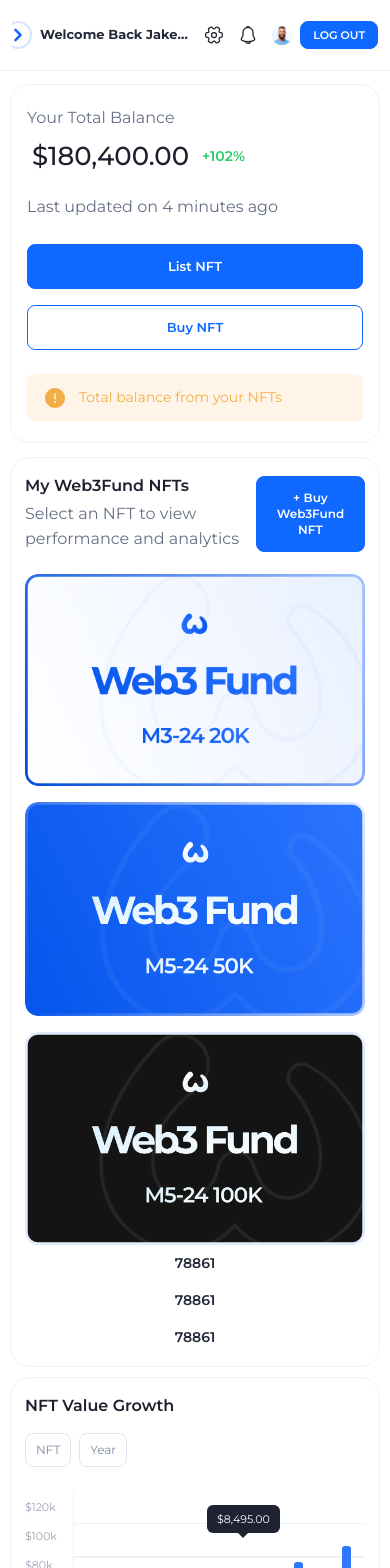
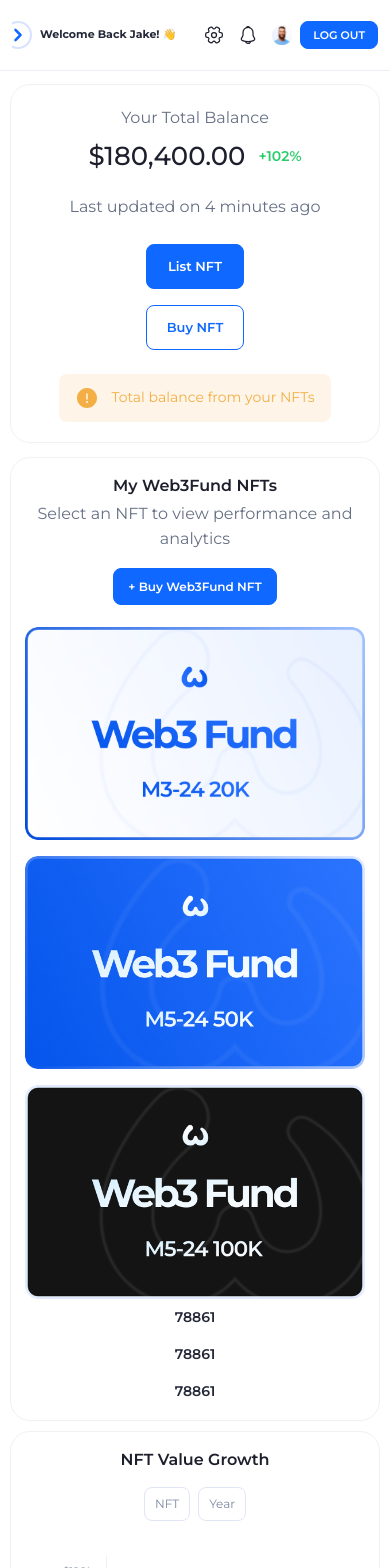
Before and after one commit to Javariazafar293/my-react-app, a React (Vite) app: page / in a window 390 px wide. Shown: the top 1568 px of the page. Built offline with nearby package versions, Linux system fonts and the light colour scheme.

Commit message:
first commit

```diff
--- a/src/Components/Sidebar.jsx
+++ b/src/Components/Sidebar.jsx
@@ -394,6 +394,10 @@ function ResponsiveDrawer(props) {
                   overflow:     'hidden',
                   textOverflow: 'ellipsis',
                   display:      'block',
+                  '@media (max-width: 425px)': {
+                    fontSize: '11px',
+                    whiteSpace: 'normal',
+                  },
                 }}
               >
                 Welcome Back Jake! 👋
--- a/src/Components/dashboard.css
+++ b/src/Components/dashboard.css
@@ -1039,3 +1039,41 @@
     font-size: 12px;
   }
 }
+
+@media (max-width: 425px) {
+  .dashboard-content-inner {
+    align-items: center;
+  }
+  .section-card, .section-card1 {
+    display: flex;
+    flex-direction: column;
+    align-items: center;
+    text-align: center;
+    width: 100%;
+  }
+  .balance-card > div {
+    justify-content: center;
+  }
+  .section-header-row, .section-header-row1 {
+    flex-direction: column;
+    align-items: center;
+    justify-content: center;
+    text-align: center;
+    width: 100%;
+    gap: 16px;
+  }
+  .balance-note {
+    justify-content: center;
+    text-align: center;
+  }
+  .table-tools {
+    justify-content: center;
+  }
+  .supply {
+    justify-content: center;
+  }
+  .analytics-card-head {
+    align-items: center;
+    text-align: center;
+  }
+}
```
